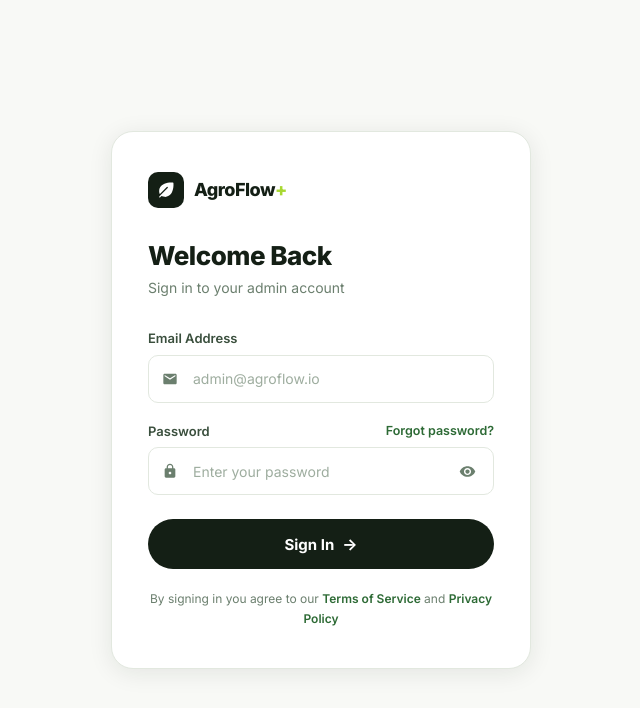
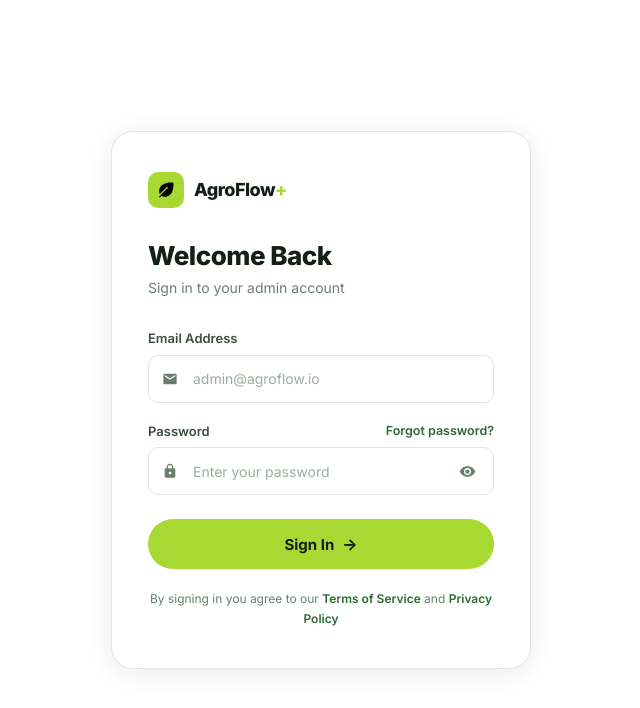
Before and after one commit to Tiz-x/AI-Farmer-Platform-Admin-Dashboard, a React (Vite) app: page /login in a window 1280 px wide. Shown: the top 708 px of the page, without its empty margins (319-959 px from the left). Built offline with nearby package versions, Linux system fonts and the light colour scheme.

Commit message:
Updated version

```diff
--- a/src/pages/Login.css
+++ b/src/pages/Login.css
@@ -1,6 +1,6 @@
 .login-page {
   min-height: 100vh;
-  background: var(--clr-bg);
+  background: var(--clr-white);
   display: flex;
   align-items: center;
   justify-content: center;
@@ -29,7 +29,7 @@
 .login-logo-icon {
   width: 36px;
   height: 36px;
-  background: var(--clr-forest);
+  background: var(--clr-lime);
   border-radius: var(--r-md);
   display: flex;
   align-items: center;
@@ -155,9 +155,9 @@
 
 /* Error */
 .login-error {
-  background: #FEF0F0;
+  background: var(--clr-danger-bg);
   border: 1px solid rgba(192, 57, 43, 0.2);
-  color: #C0392B;
+  color: var(--clr-danger-text);
   font-size: 13.5px;
   font-weight: 500;
   padding: 11px 14px;
@@ -168,8 +168,8 @@
 .login-btn {
   width: 100%;
   height: 50px;
-  background: var(--clr-forest);
-  color: white;
+  background: var(--clr-lime);
+  color: var(--clr-forest);
   font-size: 15px;
   font-weight: 700;
   font-family: var(--font);
@@ -211,8 +211,8 @@
 .login-spinner {
   width: 18px;
   height: 18px;
-  border: 2px solid rgba(255,255,255,0.3);
-  border-top-color: white;
+  border: 2px solid rgba(20, 31, 21, 0.3);
+  border-top-color: var(--clr-forest);
   border-radius: 50%;
   animation: spin 0.7s linear infinite;
 }
--- a/src/pages/Login.tsx
+++ b/src/pages/Login.tsx
@@ -46,7 +46,7 @@ export default function Login() {
         {/* Logo */}
         <div className="login-logo">
           <div className="login-logo-icon">
-            <PiLeafFill size={20} color="white" />
+            <PiLeafFill size={20} color="black" />
           </div>
           <span className="login-logo-text">
             AgroFlow<span>+</span>
```
